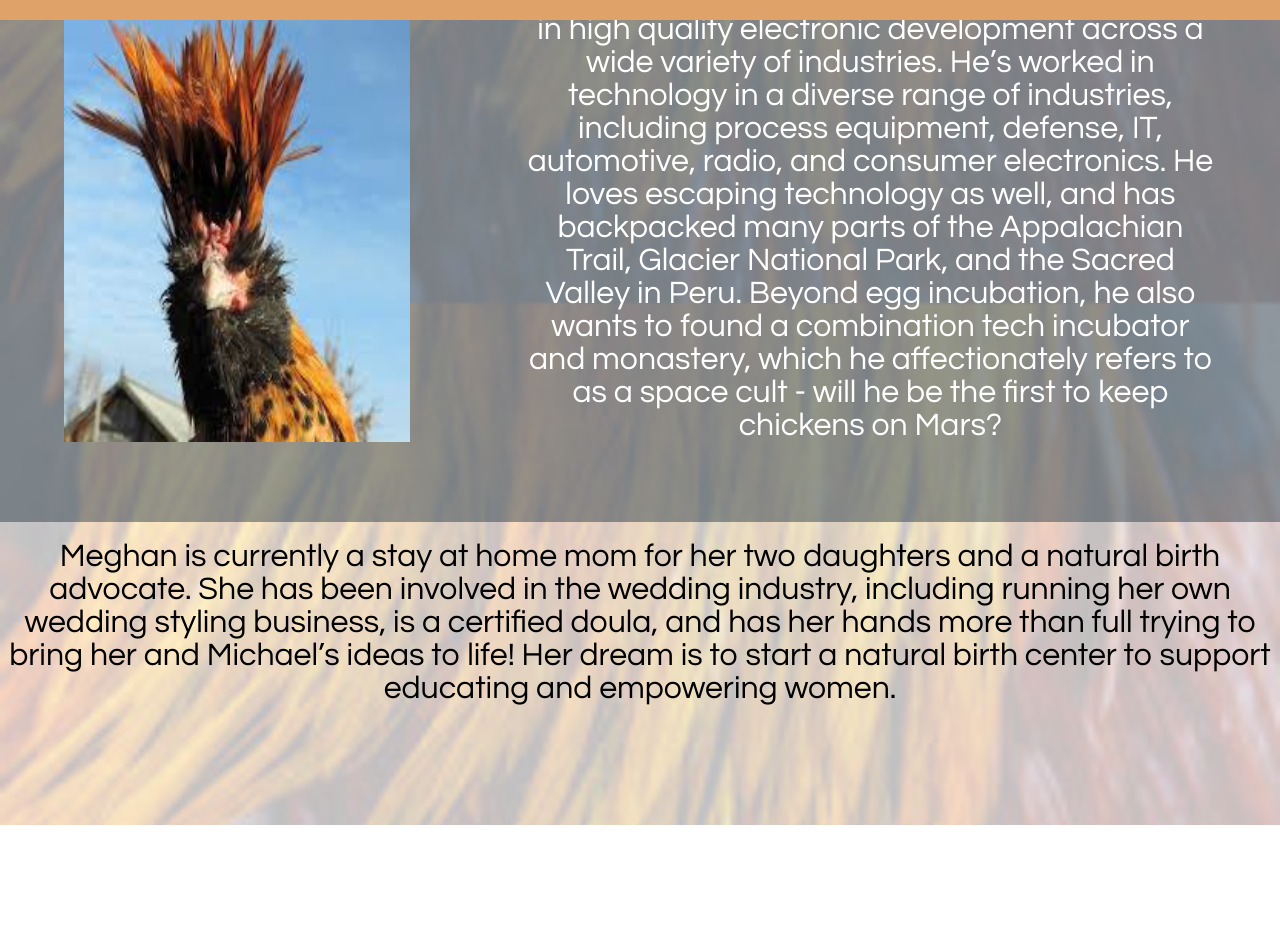
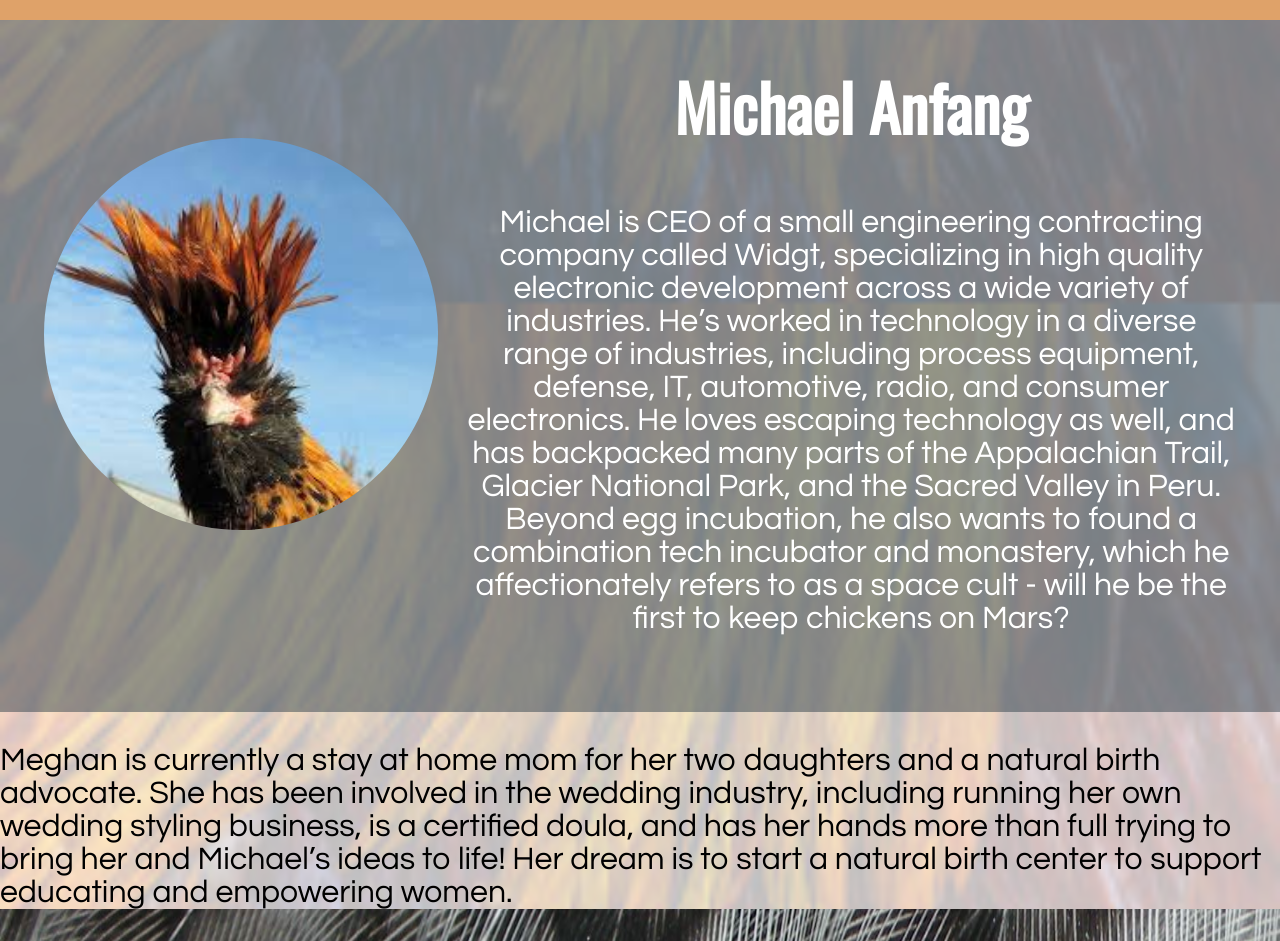
Before and after one commit to jcstorms1/ht-web-mockup, a React (Create React App) app: page /ourteam in a window 1280 px wide. Shown: the part 780-1721 px from the top of the page. Before the commit the page ends 1605 px from the top, so only its background shows below. Built offline with nearby package versions, Linux system fonts and the light colour scheme; a web font is replaced by a local one.

Commit message:
further clean up and fixing some html layout

```diff
--- a/src/App.css
+++ b/src/App.css
@@ -22,5 +22,4 @@ a {
   height: 100%;
   width: 100%;
   background-color: rgba(255, 255, 255, 0.75);
-  padding: 10vh 0 15vh;
 }
--- a/src/components/team.js
+++ b/src/components/team.js
@@ -6,7 +6,7 @@ const Team = () => {
   return (
     <div className="team-wrapper">
       <div className="cover">
-        <div className="team">
+        <div className="our-team">
           <h1>Our Team</h1>
           <p>
             The founders of Hatchtrack, Michael and Meghan, live in Yacolt WA
@@ -15,28 +15,28 @@ const Team = () => {
             believe in the value of animal life the same as we believe in the
             value of human life!
           </p>
-          <br />
-          <section className="ceo">
+        </div>
+        <div className="ceo">
           <div className="ceo-image">
             <img src={CEO} alt="CEO" />
           </div>
           <div className="ceo-bio">
+            <h1>Michael Anfang</h1>
             <p>
               Michael is CEO of a small engineering contracting company called
-                Widgt, specializing in high quality electronic development
-                across a wide variety of industries. He’s worked in technology
-                in a diverse range of industries, including process equipment,
-                defense, IT, automotive, radio, and consumer electronics. He
-                loves escaping technology as well, and has backpacked many parts
-                of the Appalachian Trail, Glacier National Park, and the Sacred
-                Valley in Peru. Beyond egg incubation, he also wants to found a
-                combination tech incubator and monastery, which he
-                affectionately refers to as a space cult - will he be the first
-                to keep chickens on Mars?
+              Widgt, specializing in high quality electronic development across
+              a wide variety of industries. He’s worked in technology in a
+              diverse range of industries, including process equipment, defense,
+              IT, automotive, radio, and consumer electronics. He loves escaping
+              technology as well, and has backpacked many parts of the
+              Appalachian Trail, Glacier National Park, and the Sacred Valley in
+              Peru. Beyond egg incubation, he also wants to found a combination
+              tech incubator and monastery, which he affectionately refers to as
+              a space cult - will he be the first to keep chickens on Mars?
             </p>
           </div>
-          </section>
-          <br />
+        </div>
+        <div className="ceo-2">
           <p>
             Meghan is currently a stay at home mom for her two daughters and a
             natural birth advocate. She has been involved in the wedding
--- a/src/stylesheets/aboutus.css
+++ b/src/stylesheets/aboutus.css
@@ -5,25 +5,19 @@
 }
 
 .aboutus h1 {
-  font-family: "Oswald", "sans-serif";
   text-align: center;
-  font-size: 3vw;
   margin-top: 0;
   margin-bottom: 5vh;
 }
 
 .aboutus p {
   text-align: center;
-  font-family: "Questrial", "sans-serif";
-  font-size: 2vw;
   margin: 0;
 }
 
 .intro,
 .peep,
 .egg {
-  /* height: 40vh; */
-  font-size: 2.25vw;
   padding: 10vh 5vw 15vh;
 }
 
--- a/src/stylesheets/team.css
+++ b/src/stylesheets/team.css
@@ -7,7 +7,7 @@
   padding: 0;
 }
 
-.team h1 {
+.our-team h1 {
   text-align: center;
   margin-top: 0;
   margin-bottom: 5vh;
@@ -22,26 +22,31 @@
   height: 10%;
 }
 
+.our-team {
+  padding: 10vh;
+  text-align: center;
+}
 .ceo {
   display: flex;
-  justify-content: space-between;
+  justify-content: center;
   align-content: center;
   height: 30%;
-  padding: 10vh 5vw 10vh;
+
   background-color: rgba(50, 66, 76, 0.5);
   color: white;
 }
 
 .ceo-image {
-  display: flex;
-  align-content: center;
-  width: 30%;
+  margin: auto;
+  margin-right: 12% !important;
 }
 
 .ceo-image > img {
-  width: 100%;
-  height: auto;
+  width: 175%;
+  border-radius: 100%;
 }
 .ceo-bio {
+  text-align: center;
   width: 60%;
+  padding: 3.5%;
 }
```
Lines whose indentation alone changed are shown as unchanged.
